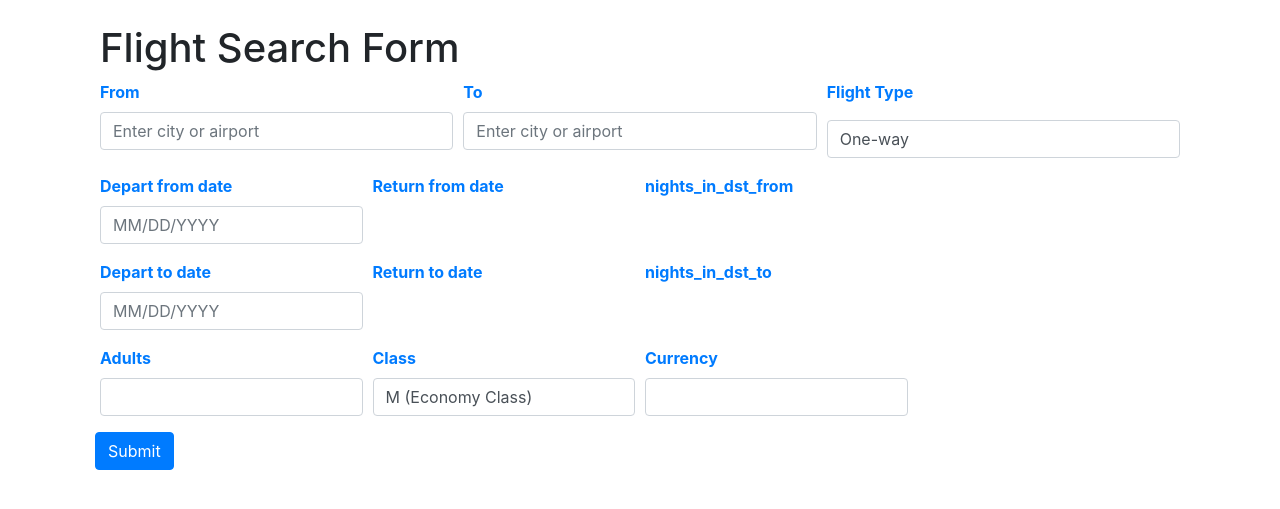
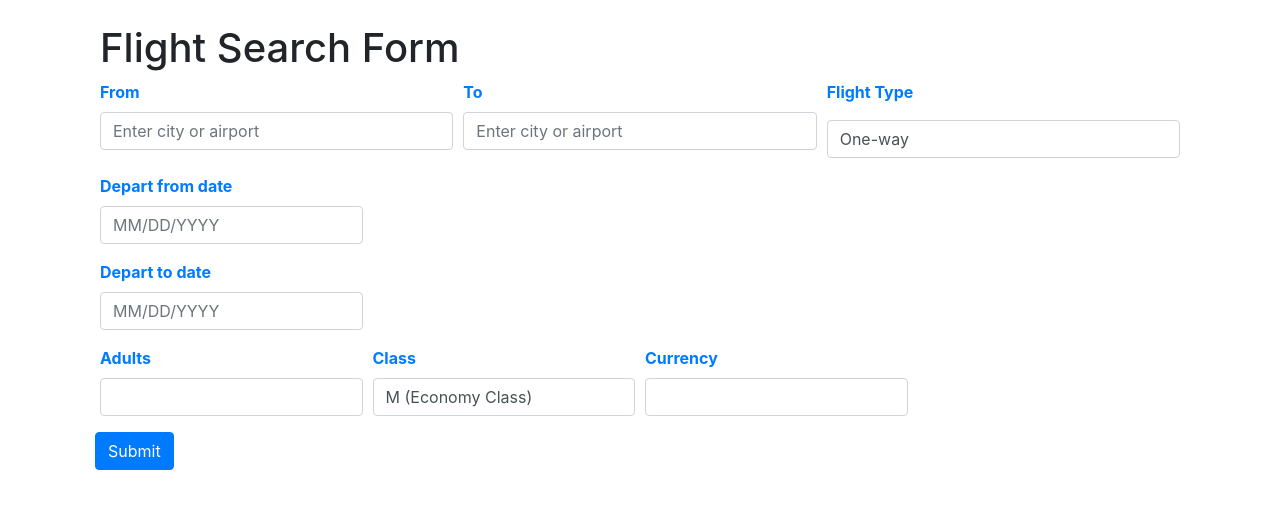
Before and after one commit to MichaelSc21/Airfare-flights-KIWI-API, a Flask app: page /flight_request in a window 1280 px wide. Shown: the part 56-565 px from the top of the page. Run offline with Flask 3, Linux system fonts and the light colour scheme; parts of the project's set-up code (start-up, migrations or seed data) failed here and were passed over; some libraries are stand-ins or nearby versions.

Commit message:
Update flight_request.html

```diff
--- a/flask_app/templates/flight_request.html
+++ b/flask_app/templates/flight_request.html
@@ -36,11 +36,11 @@
                     {{ form.date_from(class="form-control", placeholder="MM/DD/YYYY") }}
                 </div>
                 <div class="form-group col-md-3 ">
-                    <label for="{{ form.return_from.id }}", class="return_from">Return from date</label>
+                    <label for="{{ form.return_from.id }}", class="return_from disappear">Return from date</label>
                     {{ form.return_from(class="form-control return_from disappear", placeholder="MM/DD/YYYY") }}
                 </div>
                 <div class="form-group col-md-3 ">
-                    <label for="{{ form.nights_in_dst_from.id }}", class="nights_in_dst_from">nights_in_dst_from</label>
+                    <label for="{{ form.nights_in_dst_from.id }}", class="nights_in_dst_from disappear">nights_in_dst_from</label>
                     {{ form.nights_in_dst_from(class="form-control nights_in_dst_from disappear") }}
                 </div>
             </div>
@@ -52,11 +52,11 @@
                     {{ form.date_to(class="form-control date_to", placeholder="MM/DD/YYYY") }}
                 </div>
                 <div class="form-group col-md-3 ">
-                    <label for="{{ form.return_to.id }}", class="return_to">Return to date</label>
+                    <label for="{{ form.return_to.id }}", class="return_to disappear">Return to date</label>
                     {{ form.return_to(class="form-control return_to disappear" , placeholder="MM/DD/YYYY") }}
                 </div>
                 <div class="form-group col-md-3 ">
-                    <label for="{{ form.nights_in_dst_to.id }}", class="nights_in_dst_to">nights_in_dst_to</label>
+                    <label for="{{ form.nights_in_dst_to.id }}", class="nights_in_dst_to disappear">nights_in_dst_to</label>
                     {{ form.nights_in_dst_to(class="form-control nights_in_dst_to disappear") }}
                 </div>
             </div>
```
